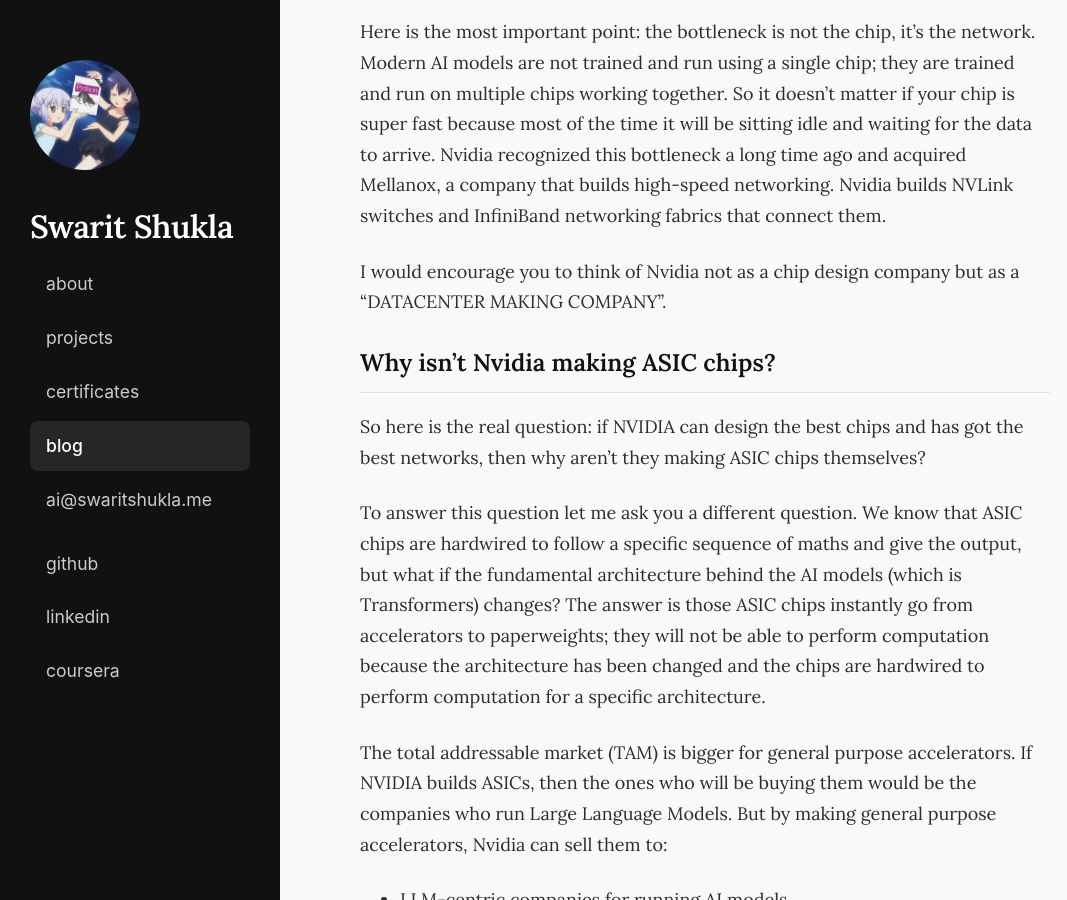
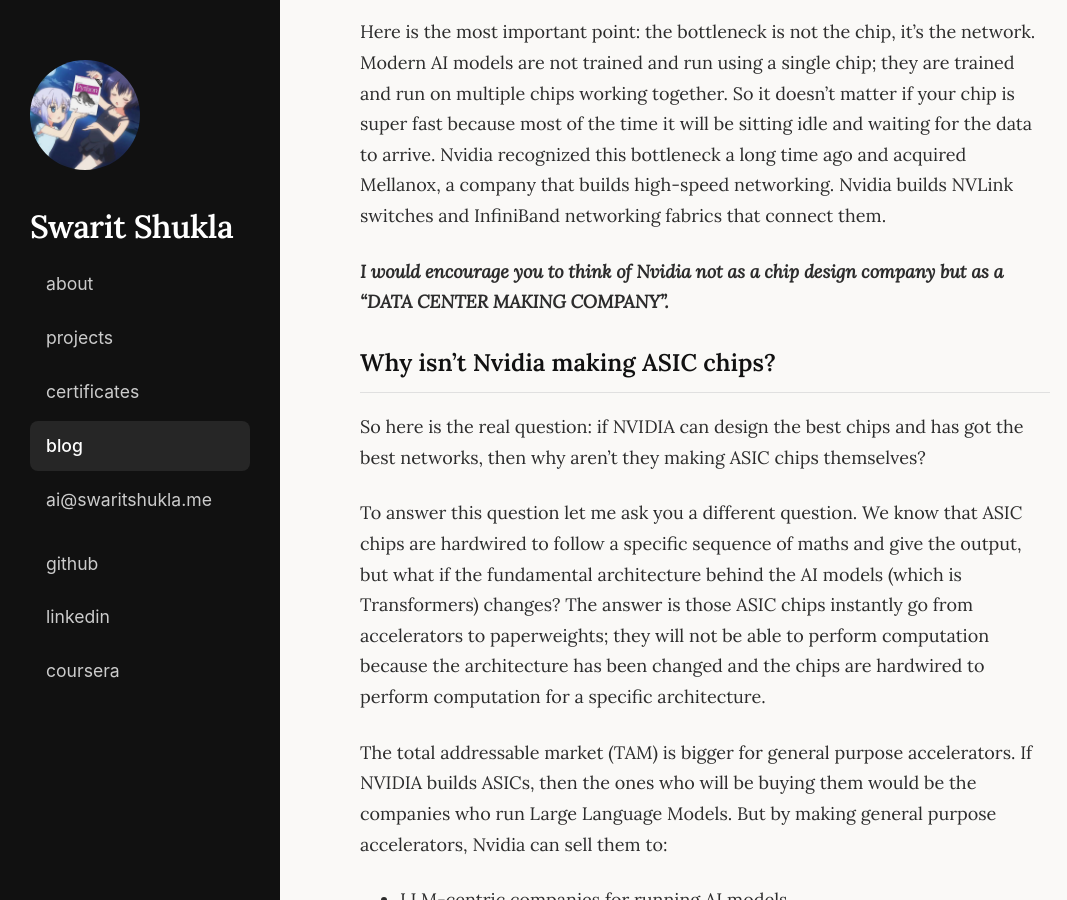
Before and after one commit to SWARITSHUKLA/SWARITSHUKLA.github.io, a Jekyll site: the page built from _posts/2026-05-04-nvidia-vs-everyone-why-everyone-is-building-their-own-ai-accelerators.md, in a window 1280 px wide and 900 px high, scrolled down 4028 px. Shown: the whole window, without its empty margins (0-1067 px from the left). Built offline with Jekyll 4.4.1, drawn with Linux system fonts in a browser that asks for light colours.

Commit message:
aHighlighted a very important part

```diff
--- a/_posts/2026-05-04-nvidia-vs-everyone-why-everyone-is-building-their-own-ai-accelerators.md
+++ b/_posts/2026-05-04-nvidia-vs-everyone-why-everyone-is-building-their-own-ai-accelerators.md
@@ -63,7 +63,7 @@ Jensen, while on the podcast with Dwarkesh Patel, gave a very good analogy. He s
 
 Here is the most important point: the bottleneck is not the chip, it's the network. Modern AI models are not trained and run using a single chip; they are trained and run on multiple chips working together. So it doesn't matter if your chip is super fast because most of the time it will be sitting idle and waiting for the data to arrive. Nvidia recognized this bottleneck a long time ago and acquired Mellanox, a company that builds high-speed networking. Nvidia builds NVLink switches and InfiniBand networking fabrics that connect them.
 
-I would encourage you to think of Nvidia not as a chip design company but as a "DATACENTER MAKING COMPANY".
+***I would encourage you to think of Nvidia not as a chip design company but as a "DATA CENTER MAKING COMPANY".***
 
 ## Why isn't Nvidia making ASIC chips?
 So here is the real question: if NVIDIA can design the best chips and has got the best networks, then why aren't they making ASIC chips themselves?
```
